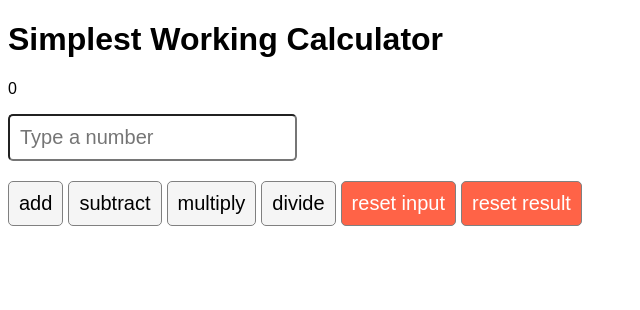
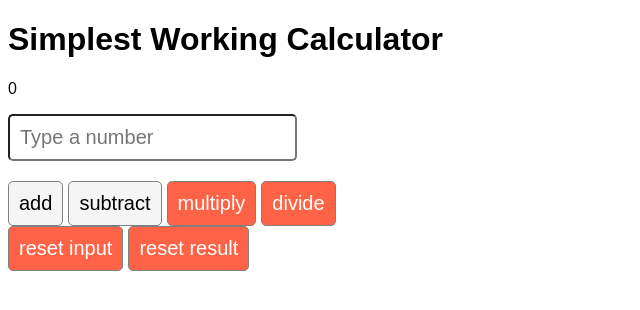
Before and after one commit to JYLN/meta-react-calculator-app, a React (Create React App) app: page / in a window 1280 px wide. Shown: the top 310 px of the page, without its empty margins (0-640 px from the left). Built offline with nearby package versions, Linux system fonts and the light colour scheme; a web font is replaced by a local one.

Commit message:
:writing_hand: Setup semantic elements

```diff
--- a/src/App.js
+++ b/src/App.js
@@ -37,21 +37,25 @@ function App() {
   }
 
   return (
-    <div className='App'>
-      <div>
+    <main className='App'>
+      <header>
         <h1>Simplest Working Calculator</h1>
-      </div>
+      </header>
       <form>
         <p ref={resultRef}>{result}</p>
         <input pattern='[0-9]' ref={inputRef} type='number' placeholder='Type a number' />
+        <article className='math-buttons'>
           <button onClick={plus}>add</button>
           <button onClick={minus}>subtract</button>
           <button onClick={times}>multiply</button>
           <button onClick={divide}>divide</button>
+        </article>
+        <article className='reset-buttons'>
           <button onClick={resetInput}>reset input</button>
           <button onClick={resetResult}>reset result</button>
+        </article>
       </form>
-    </div>
+    </main>
   );
 }
 
```
Lines whose indentation alone changed are shown as unchanged.
